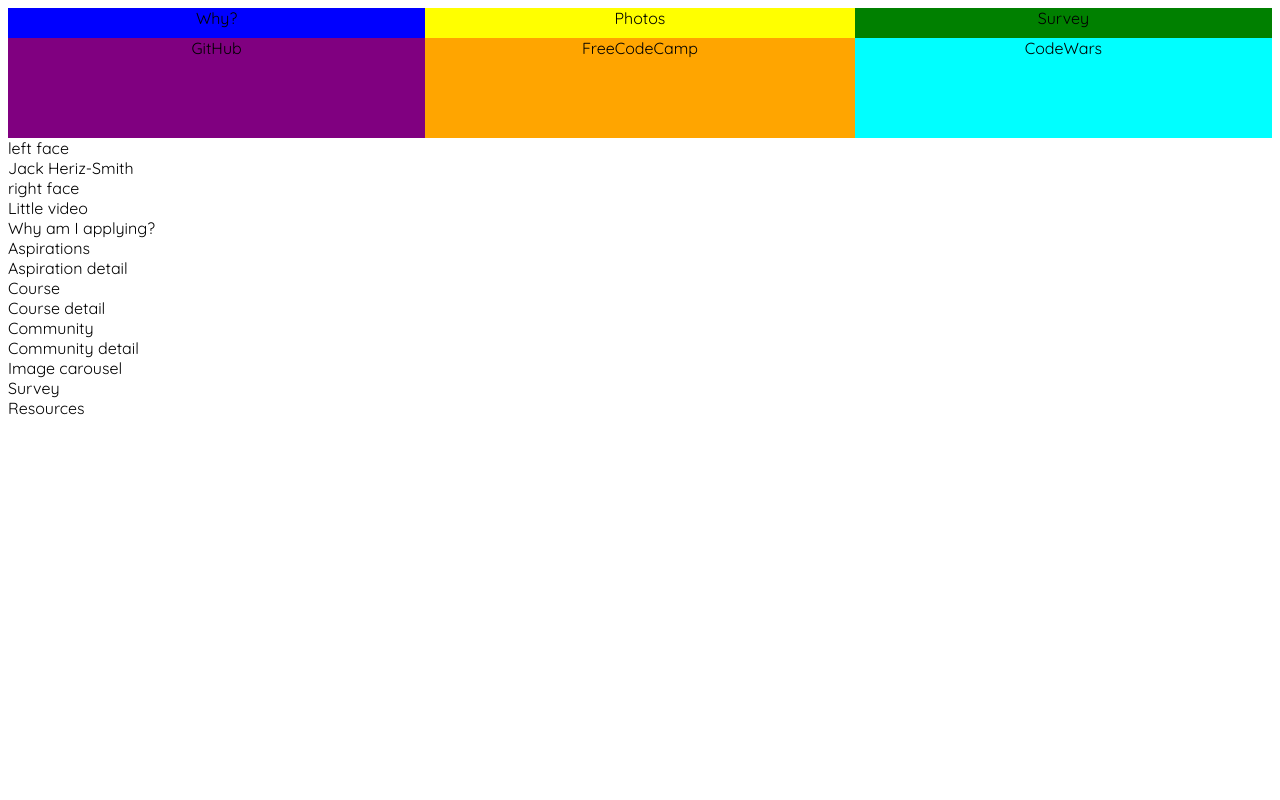
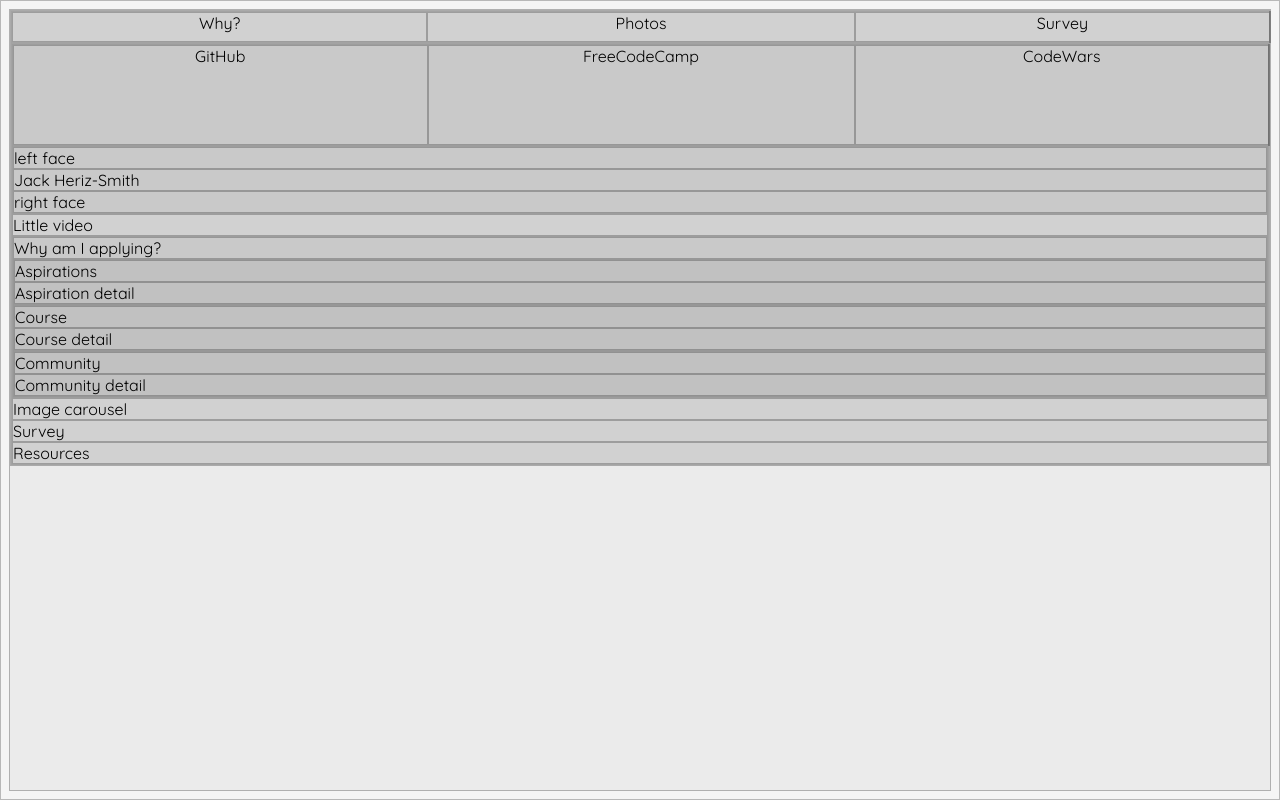
Before and after one commit to jackherizsmith/jackherizsmith.github.io, a plain HTML site: page index.html in a window 1280 px wide. Drawn offline with Linux system fonts and the light colour scheme.

Commit message:
Introducing shading and outline for every element
I think this will help me keep on top of what each element looks like

```diff
--- a/index.html
+++ b/index.html
@@ -2,12 +2,13 @@
     <link rel = "stylesheet" type = "text/css" href = "styles.css">
     <link href="https://fonts.googleapis.com/css?family=Quicksand&display=swap" rel="stylesheet">
 </head>
-<main class="whole-page">
-    <div class="navbar">
+<main>
+    <nav class="navbar">
         <div class="nav" id="nav1">Why?</div>
         <div class="nav" id="nav2">Photos</div>
         <div class="nav" id="nav3">Survey</div>
-    </div>
+    </nav>
+    <div class="whole-page">
         <div class="links-header">
             <div class="links" id="link1">GitHub</div>
             <div class="links" id="link2">FreeCodeCamp</div>
@@ -43,4 +44,5 @@
         <footer>
             Resources
         </footer>
+    </div>
 </main>
--- a/styles.css
+++ b/styles.css
@@ -2,7 +2,10 @@
     font-family: 'Quicksand', sans-serif;
 }
 
-
+* {
+    background:hsla(0,0%,0%,0.04);
+    border: 0.05px solid hsla(0,0%,0%,0.25);
+  }
 
 .whole-page {
     display:flex;
@@ -15,19 +18,15 @@
     height:30px;
     width:100%;
     text-align: center;
-    background-color: red;
 }
 
 #nav1 {
-    background-color: blue;
     flex-basis:33%;
 }
 #nav2 {
-    background-color: yellow;
     flex-basis:34%;
 }
 #nav3 {
-    background-color: green;
     flex-basis:33%;
 }
 
@@ -41,14 +40,11 @@
 }
 
 #link1 {
-    background-color: purple;
     flex-basis:33%;
 }
 #link2 {
-    background-color: orange;
     flex-basis:34%;
 }
 #link3 {
-    background-color: cyan;
     flex-basis:33%;
 }
```
Lines whose indentation alone changed are shown as unchanged.
